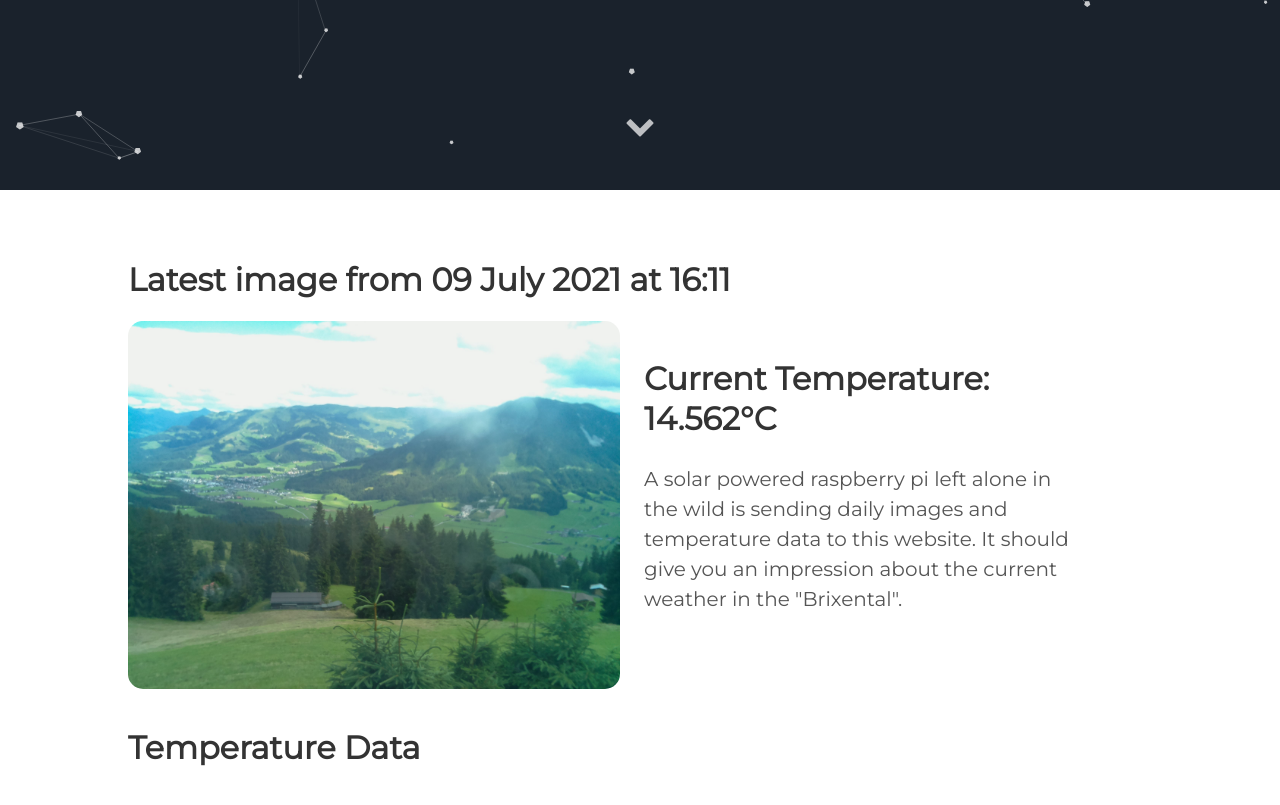
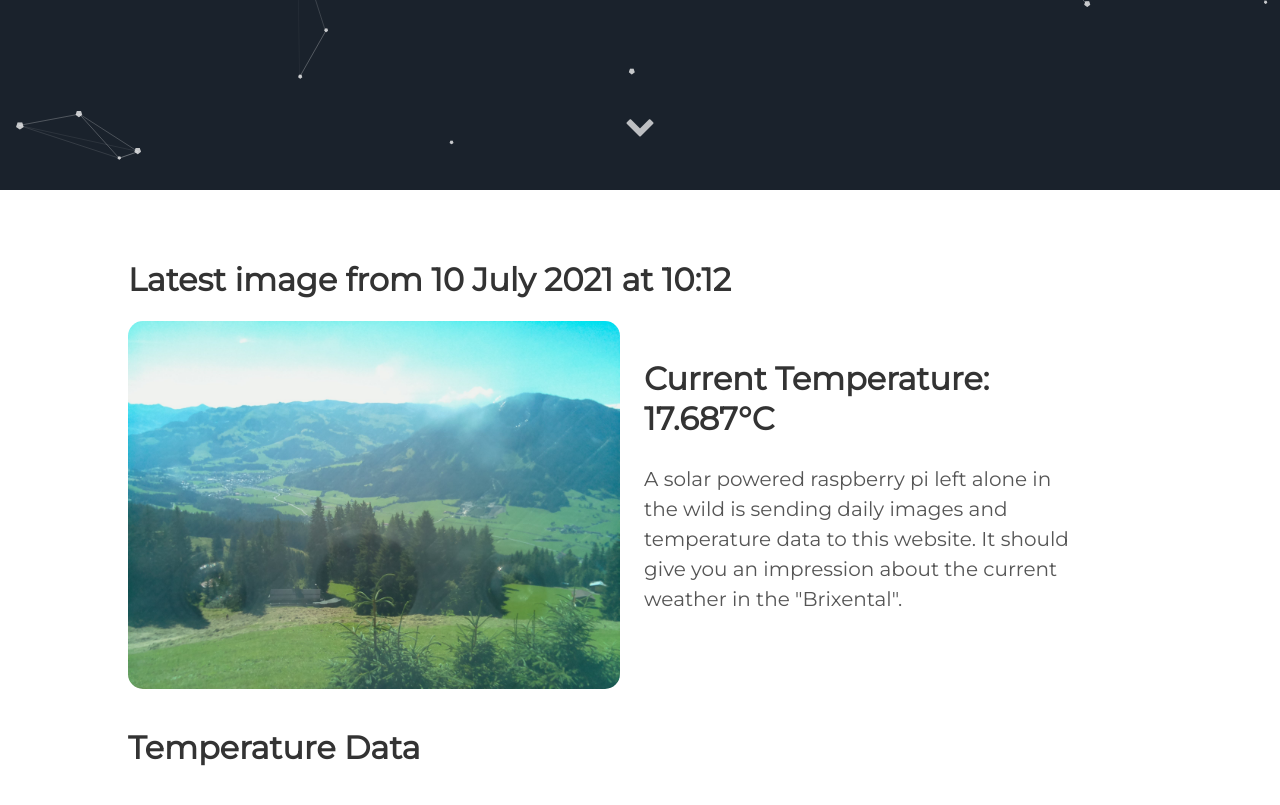
Before and after one commit to vektorious/vektorious.github.io, a Jekyll site: the page built from resources/huette.md, in a window 1280 px wide and 900 px high, scrolled down 710 px. Shown: the top 805 px of the window. Built offline with Jekyll 4.4.1, drawn with Linux system fonts in a browser that asks for light colours.

Commit message:
I'm a bot beep boop

```diff
--- a/resources/huette.md
+++ b/resources/huette.md
@@ -6,13 +6,13 @@ image: '/assets/img/'
 description: 'Live image from the Austrian alps'
 twitter_text: ' '
 ---
-## Latest image from 09 July 2021 at 16:11
+## Latest image from 10 July 2021 at 10:12
 <div class="huette">
   <div class="huette-image">
     <img src="{{ "/assets/img/huette.jpg" | prepend: site.baseurl }}">
   </div>
   <div class="huette-text">
-        <h2>Current Temperature: 14.562°C</h2>
+        <h2>Current Temperature: 17.687°C</h2>
         <p>A solar powered raspberry pi left alone in the wild is sending daily images and temperature data to this website. It should give you an impression about the current weather in the "Brixental".</p>
 
   </div>
```
Also changed, not shown: rpi-script/2021-07-10_101036.txt (renamed from rpi-script/2021-07-09_161034.txt, +6 -5 lines), rpi-script/huette.md (+2 -2 lines), assets/img/huette.jpg, assets/img/temp_plot.png, rpi-script/temp_plot.png, 1 other file.
